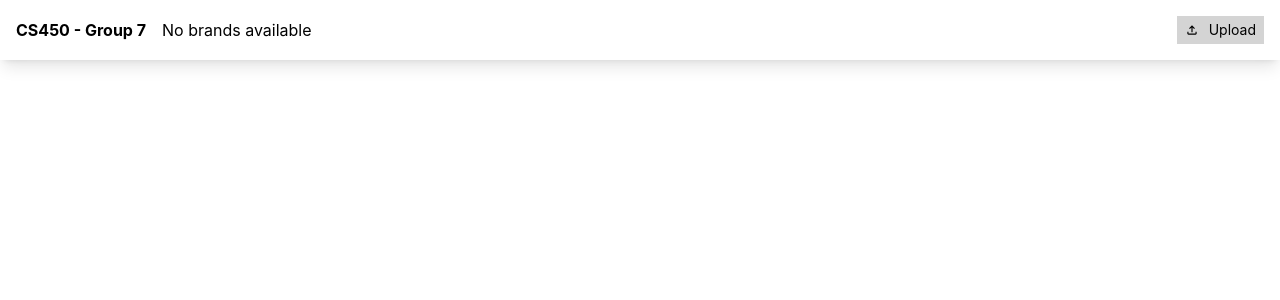
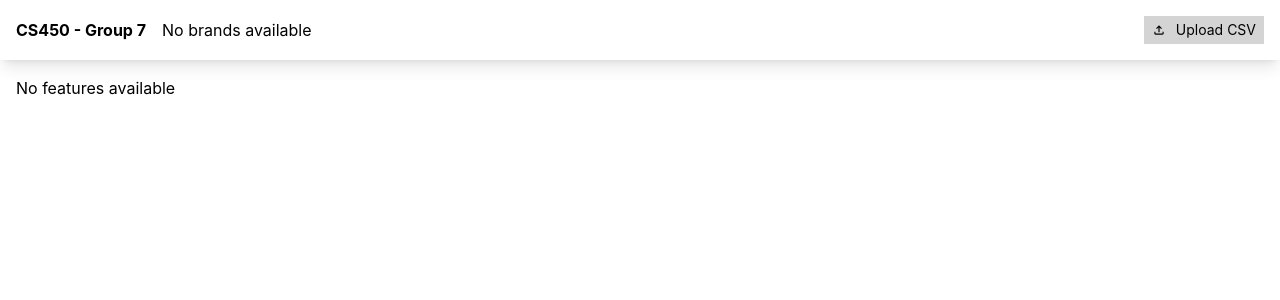
Before and after one commit to palina-pauliuchenka/data-visualization, a React (Create React App) app: page / in a window 1280 px wide. Shown: the top 300 px of the page. Built offline with nearby package versions, Linux system fonts and the light colour scheme.

Commit message:
added feature menu

```diff
--- a/src/App.js
+++ b/src/App.js
@@ -1,12 +1,34 @@
-import './App.css';
+import React from 'react';
 import NavigationMenu from './components/NavigationMenu';
+import FeatureMenu from './components/FeatureMenu';
+import FileUpload from './components/FileUpload';
+import { SharedStateProvider } from './components/SharedStateProvider';
 
 function App() {
-  return (
-      <>
-        <NavigationMenu />
-      </>
-  );
+    return (
+        <SharedStateProvider>
+            <div>
+                <NavigationMenu />
+                <FeatureMenu />
+            </div>
+        </SharedStateProvider>
+    );
 }
 
 export default App;
+
+
+// import './App.css';
+// import NavigationMenu from './components/NavigationMenu';
+// import FeatureMenu from './components/FeatureMenu';
+//
+// function App() {
+//   return (
+//       <>
+//           <NavigationMenu />
+//           <FeatureMenu />
+//       </>
+//   );
+// }
+//
+// export default App;
--- a/src/components/FeatureMenu.js
+++ b/src/components/FeatureMenu.js
@@ -0,0 +1,24 @@
+import React from 'react';
+import { useSharedState } from './SharedStateProvider';
+
+function FeatureMenu() {
+    const { columns } = useSharedState();
+
+    return (
+        <div className="p-4">
+            <nav>
+                <ul className="flex flex-col gap-4">
+                    {columns.length > 0 ? (
+                        columns.map((column, index) => (
+                            <li key={index}>{column}</li>
+                        ))
+                    ) : (
+                        <li>No features available</li>
+                    )}
+                </ul>
+            </nav>
+        </div>
+    );
+}
+
+export default FeatureMenu;
--- a/src/components/FileUpload.js
+++ b/src/components/FileUpload.js
@@ -1,7 +1,10 @@
 import React from 'react';
 import { MdOutlineFileUpload } from 'react-icons/md';
+import { useSharedState } from './SharedStateProvider';
 
-export default function FileUpload({ setBrands }) {
+export default function FileUpload() {
+    const { setBrands, setColumns } = useSharedState();
+
     const handleFileUpload = (event) => {
         const file = event.target.files[0];
         if (!file) return;
@@ -11,14 +14,17 @@ export default function FileUpload({ setBrands }) {
         reader.onload = (e) => {
             const text = e.target.result;
             const rows = text.split('\n');
+
+            // Extract column names from the header row
+            const headerRow = rows[0]?.split(',').map((col) => col.trim()) || [];
+            setColumns(headerRow);
+
+            // Extract unique brands from the first column
             const brandSet = new Set();
-
             rows.forEach((row, index) => {
-                if (index === 0) return;
+                if (index === 0) return; // Skip the header row
                 const columns = row.split(',');
-
                 const brand = columns[0]?.trim();
-
                 if (brand) {
                     brandSet.add(brand);
                 }
@@ -31,10 +37,14 @@ export default function FileUpload({ setBrands }) {
     };
 
     return (
-        <form className={"bg-neutral-300 px-2 py-1 text-sm"}>
-            <label htmlFor="file-upload" style={{ cursor: 'pointer' }} className={"flex items-center"}>
+        <form className="bg-neutral-300 px-2 py-1 text-sm">
+            <label
+                htmlFor="file-upload"
+                style={{ cursor: 'pointer' }}
+                className="flex items-center"
+            >
                 <MdOutlineFileUpload style={{ marginRight: '10px' }} />
-                Upload
+                Upload CSV
             </label>
             <input
                 id="file-upload"
@@ -46,3 +56,53 @@ export default function FileUpload({ setBrands }) {
         </form>
     );
 }
+
+
+// import React from 'react';
+// import { MdOutlineFileUpload } from 'react-icons/md';
+//
+// export default function FileUpload({ setBrands }) {
+//     const handleFileUpload = (event) => {
+//         const file = event.target.files[0];
+//         if (!file) return;
+//
+//         const reader = new FileReader();
+//
+//         reader.onload = (e) => {
+//             const text = e.target.result;
+//             const rows = text.split('\n');
+//             const brandSet = new Set();
+//
+//             rows.forEach((row, index) => {
+//                 if (index === 0) return;
+//                 const columns = row.split(',');
+//
+//                 const brand = columns[0]?.trim();
+//
+//                 if (brand) {
+//                     brandSet.add(brand);
+//                 }
+//             });
+//
+//             setBrands([...brandSet]);
+//         };
+//
+//         reader.readAsText(file);
+//     };
+//
+//     return (
+//         <form className={"bg-neutral-300 px-2 py-1 text-sm"}>
+//             <label htmlFor="file-upload" style={{ cursor: 'pointer' }} className={"flex items-center"}>
+//                 <MdOutlineFileUpload style={{ marginRight: '10px' }} />
+//                 Upload
+//             </label>
+//             <input
+//                 id="file-upload"
+//                 type="file"
+//                 accept=".csv"
+//                 onChange={handleFileUpload}
+//                 style={{ display: 'none' }}
+//             />
+//         </form>
+//     );
+// }
--- a/src/components/NavigationMenu.js
+++ b/src/components/NavigationMenu.js
@@ -1,19 +1,18 @@
-import React, { useState } from 'react';
-import FileUpload from './FileUpload';
+import React from 'react';
+import { useSharedState } from './SharedStateProvider';
+import FileUpload from "./FileUpload";
 
-function NavigationMenu({ brands = [] }) { // Default value for brands
-    const [brandList, setBrandList] = useState(brands);
+function NavigationMenu() {
+    const { brands } = useSharedState();
 
     return (
-        <>
-            <nav className={"flex items-center p-4 shadow-lg"}>
+        <nav className="flex items-center p-4 shadow-lg">
             <h2 className={"flex-grow-0 whitespace-nowrap mr-4 font-bold"}>CS450 - Group 7</h2>
-
-                <div className={"flex items-center justify-between w-full"}>
+            <div className="flex items-center justify-between w-full">
                 <ul>
-                        {brandList.length > 0 ? (
-                            brandList.map((brand, index) => (
-                                <li className={"inline mr-3"} key={index}>
+                    {brands.length > 0 ? (
+                        brands.map((brand, index) => (
+                            <li className="inline mr-2" key={index}>
                                 {brand}
                             </li>
                         ))
@@ -22,13 +21,46 @@ function NavigationMenu({ brands = [] }) { // Default value for brands
                     )}
                 </ul>
 
-                    {/* Pass setBrandList as a prop */}
-                    <FileUpload setBrands={setBrandList}/>
+                <FileUpload />
             </div>
         </nav>
-
-        </>
     );
 }
 
 export default NavigationMenu;
+
+
+
+// import React, { useState } from 'react';
+// import FileUpload from './FileUpload';
+//
+// function NavigationMenu({ brands = [] }) {
+//     const [brandList, setBrandList] = useState(brands);
+//
+//     return (
+//         <>
+//             <nav className={"flex items-center p-4 shadow-lg"}>
+//                 <h2 className={"flex-grow-0 whitespace-nowrap mr-4 font-bold"}>CS450 - Group 7</h2>
+//
+//                 <div className={"flex items-center justify-between w-full"}>
+//                     <ul>
+//                         {brandList.length > 0 ? (
+//                             brandList.map((brand, index) => (
+//                                 <li className={"inline mr-3"} key={index}>
+//                                     {brand}
+//                                 </li>
+//                             ))
+//                         ) : (
+//                             <li className={"text-red-500 italic"}>No brands available. Please upload the file or ensure file structure is correct.</li>
+//                         )}
+//                     </ul>
+//
+//                     <FileUpload setBrands={setBrandList}/>
+//                 </div>
+//             </nav>
+//
+//         </>
+//     );
+// }
+//
+// export default NavigationMenu;
--- /dev/null
+++ b/src/components/SharedStateProvider.js
@@ -0,0 +1,16 @@
+import React, { createContext, useContext, useState } from 'react';
+
+const SharedStateContext = createContext();
+
+export const SharedStateProvider = ({ children }) => {
+    const [brands, setBrands] = useState([]);
+    const [columns, setColumns] = useState([]);
+
+    return (
+        <SharedStateContext.Provider value={{ brands, setBrands, columns, setColumns }}>
+            {children}
+        </SharedStateContext.Provider>
+    );
+};
+
+export const useSharedState = () => useContext(SharedStateContext);
```
Lines whose indentation alone changed are shown as unchanged.
